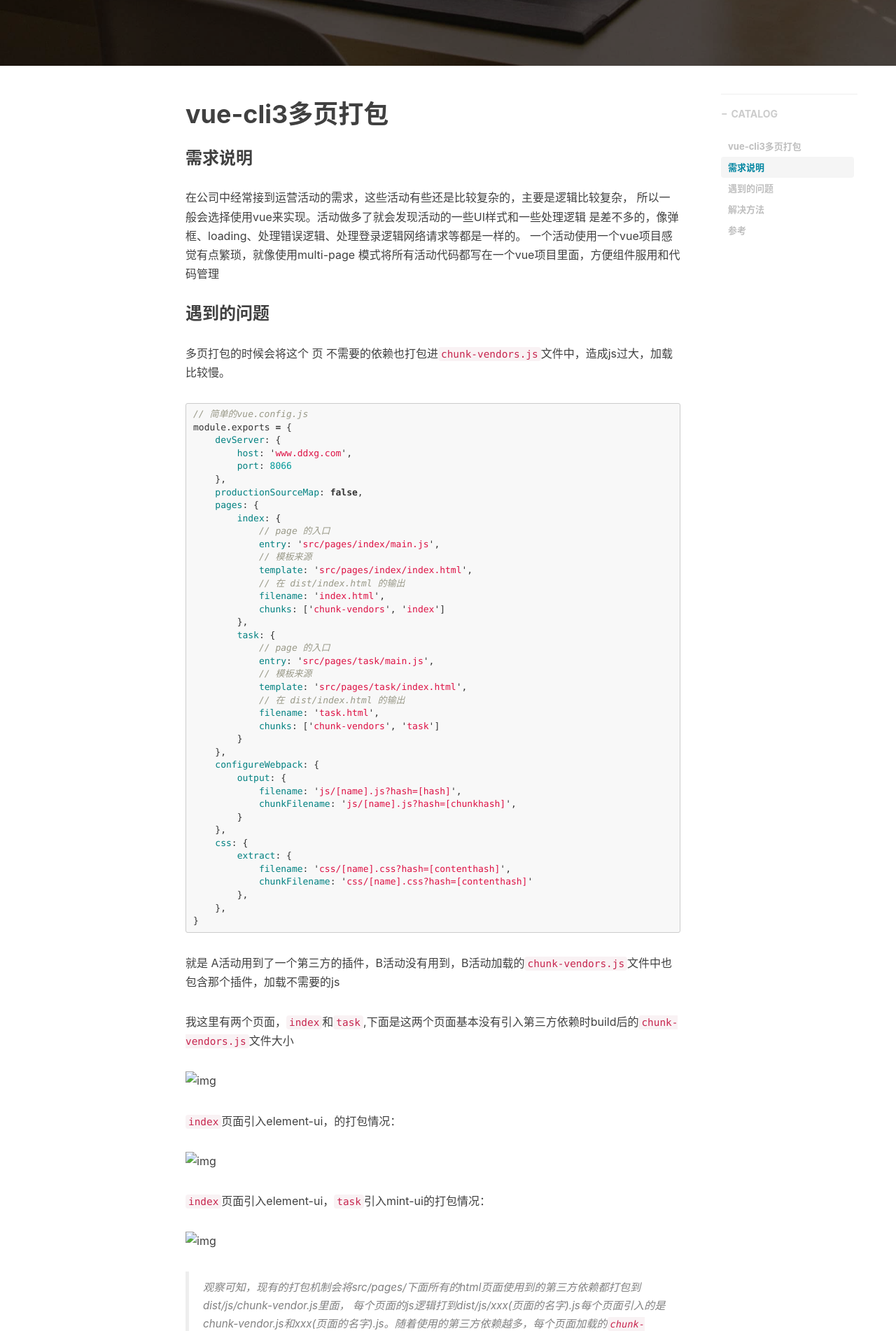
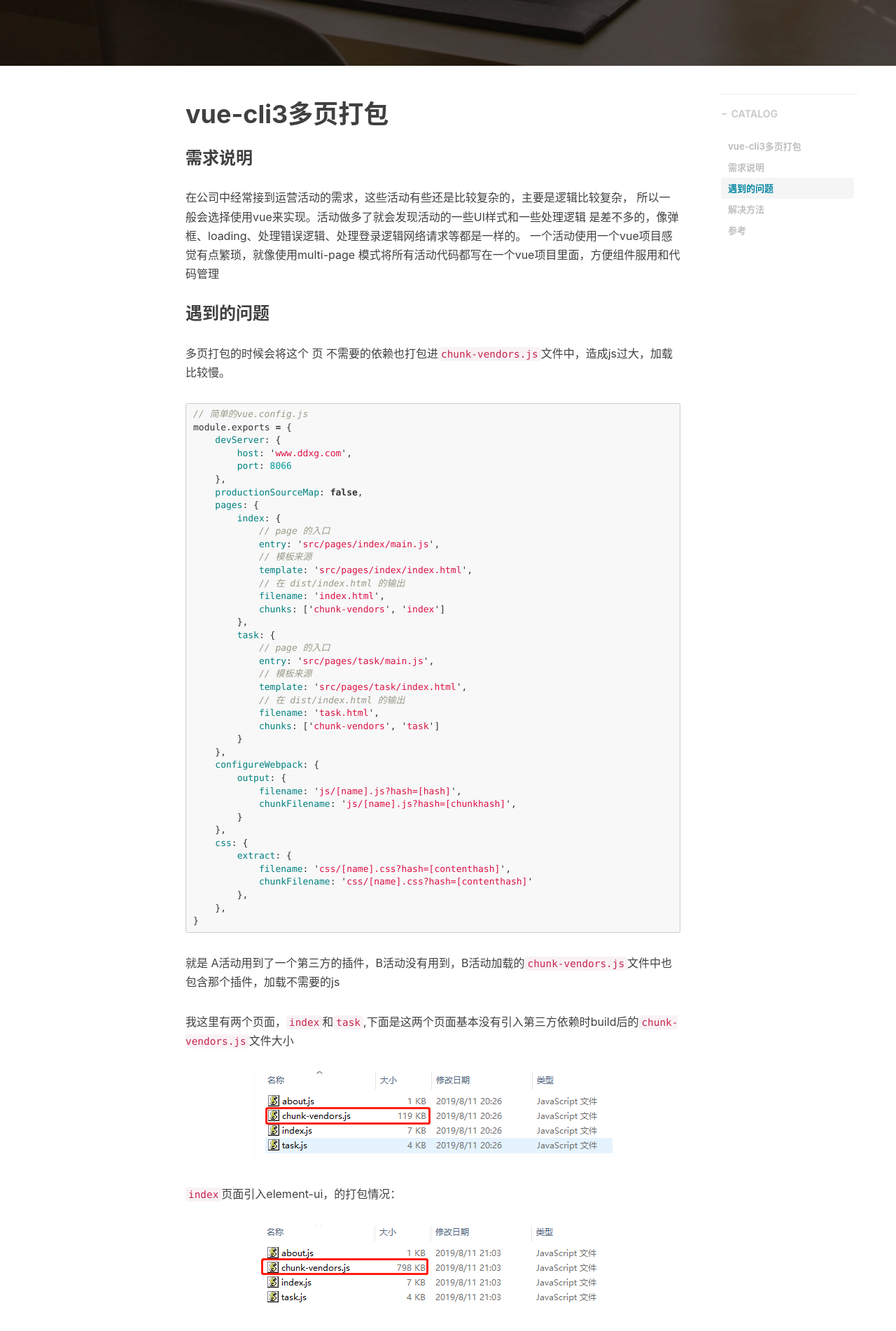
Before and after one commit to DDXG638/DDXG638.github.io, a Jekyll site: the page built from _posts/2019-09-11-vue-cli3-pages.md, in a window 1280 px wide. Shown: the part 429-2331 px from the top of the page at 70% size. Built offline with Jekyll 4.4.1, drawn with Linux system fonts in a browser that asks for light colours; nearby versions of some CDN libraries; comment, search, counter and statistics services are not loaded.

Commit message:
修改图片路径

```diff
--- a/_posts/2019-09-11-vue-cli3-pages.md
+++ b/_posts/2019-09-11-vue-cli3-pages.md
@@ -72,15 +72,15 @@ module.exports = {
 
 我这里有两个页面，`index`和`task`,下面是这两个页面基本没有引入第三方依赖时build后的`chunk-vendors.js`文件大小
 
-![img](img/2019/pages-1.png)
+![img](/img/2019/pages-1.png)
 
 `index`页面引入element-ui，的打包情况：
 
-![img](img/2019/pages-2.png)
+![img](/img/2019/pages-2.png)
 
 `index`页面引入element-ui，`task`引入mint-ui的打包情况：
 
-![img](img/2019/pages-3.png)
+![img](/img/2019/pages-3.png)
 
 > 观察可知，现有的打包机制会将src/pages/下面所有的html页面使用到的第三方依赖都打包到dist/js/chunk-vendor.js里面，
 > 每个页面的js逻辑打到dist/js/xxx(页面的名字).js每个页面引入的是chunk-vendor.js和xxx(页面的名字).js。随着使用的第三方依赖越多，每个页面加载的`chunk-vendor.js`文件就越大，引入的多余代码就越多。
@@ -107,7 +107,7 @@ chainWebpack: config => {
 
 得到的结果是：
 
-![img](img/2019/pages-4.png)
+![img](/img/2019/pages-4.png)
 
 各自页面中引入的依赖添加到了各自页面的js中，不会引入多余的不需要的依赖了。
 
```
